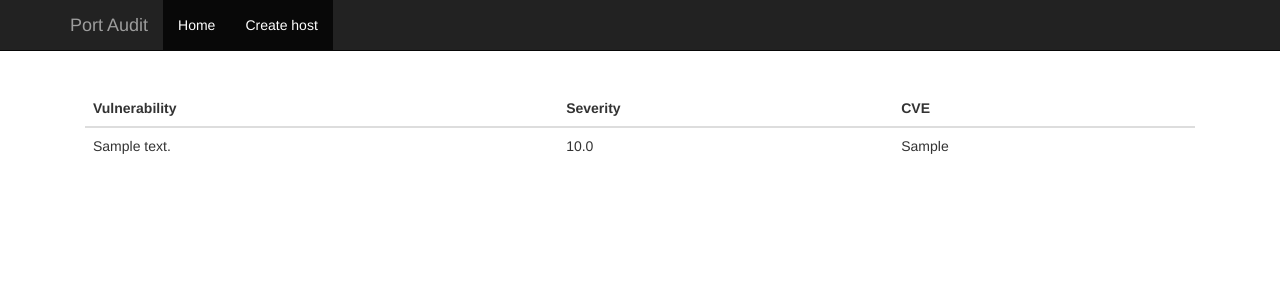
After one commit to BaronMsk/audit, a Django app: page /score/1 in a window 1280 px wide. The commit adds this page. Shown: the top 300 px of the page. Run offline with Django 3.2, Linux system fonts and the light colour scheme; tables that the repository leaves empty hold one stand-in row (values such as "Sample post"); parts of the project's set-up code (start-up, migrations or seed data) failed here and were passed over; some libraries are stand-ins or nearby versions.

Commit message:
add score page

```diff
--- a/audit/urls.py
+++ b/audit/urls.py
@@ -20,9 +20,10 @@ from task import views
 urlpatterns = [
     url(r'^admin/', admin.site.urls),
     url(r'^$',  views.index, name='index'),
-    url(r'^dell/(\d+)$',  views.delete_host, name='delete_host'),
+    url(r'^del/(\d+)$', views.delete_host, name='delete_host'),
     url(r'^play/(\d+)$',  views.play_host, name='play_host'),
     url(r'^host/(\d+)$',  views.host, name='host'),
+    url(r'^score/(\d+)$', views.score, name='score'),
     url(r'^create_host$', views.create_host, name='create_host'),
     url(r'^add$', views.host_add, name='host_add'),
 ]
--- a/task/models.py
+++ b/task/models.py
@@ -20,10 +20,10 @@ class Host(models.Model):
     def get_absolute_url(self):
         return '/host/%d' % self.pk
 
-    def dell(self, id):
+    def delete(self, id):
         try:
             Host.objects.filter(pk='%s' % id).delete()
-            HostDetails.objects.filter(detail_host_id='%s' % id).delete()
+            Vulnerability.objects.filter(host_id='%s' % id).delete()
             return True
         except:
             return False
@@ -46,7 +46,6 @@ class Host(models.Model):
                         CVEdetails.objects.create(cve=i, description=description_d, score=score_d)
                     else:
                         result = CVEdetails.objects.filter(cve=i).values()
-                        print result
 
 
         else:
@@ -76,25 +75,29 @@ class Host(models.Model):
             return False
 
 
-class HostDetails(models.Model):
-    detail_content = models.TextField(max_length=65000)
-    detail_host_id = models.TextField(max_length=20)
-    detail_date_audit = models.DateField(auto_now=True)
-    def __unicode__(self):
-        return u"%s %s" % self.detail_data_audit, self.detail_content
+class Vulnerability(models.Model):
+    programm = models.TextField(max_length=1000)
+    url = models.TextField(max_length=1000)
+    host_id = models.ImageField()
+    cve_list = models.TextField(max_length=65000, blank=True)
 
     def detail_content(self, id):
         details_list = Vulnerability.objects.filter(host_id='%s' % id)
         details_list = details_list.distinct()
         return details_list
 
+    def get_all_cve(self, id):
+        all_cve_list = []
+        all_cve = Vulnerability.objects.filter(host_id='%s' % id).values('cve_list')
+        for i in all_cve:
+            all_cve_list += [i['cve_list']]
+        return all_cve_list
 
-class Vulnerability(models.Model):
-    programm = models.TextField(max_length=1000)
-    url = models.TextField(max_length=1000)
-    host_id = models.ImageField()
-    cve_list = models.TextField(max_length=65000, blank=True)
-
+    def get_all_vulnerability(self, cve_id):
+        all_vulnerability = []
+        for i in cve_id.split(','):
+            all_vulnerability = CVEdetails.objects.filter(cve=i).values('description', 'score', 'cve')
+            return all_vulnerability
 
 class CVEdetails(models.Model):
     cve = models.TextField(max_length=65000)
--- a/task/views.py
+++ b/task/views.py
@@ -1,6 +1,6 @@
 from django.shortcuts import render
 from django.http import HttpResponse, HttpResponseRedirect
-from task.models import Host, HostDetails
+from task.models import Host, Vulnerability
 from django.template import Context, loader
 from task.forms import HostF
 
@@ -14,7 +14,7 @@ def index(request):
     return HttpResponse(template.render(context))
 
 def delete_host(request, id):
-    d = Host().dell(id)
+    d = Host().delete(id)
     if d == True:
         return HttpResponseRedirect('../')
     else:
@@ -24,14 +24,15 @@ def play_host(request, id):
     d = Host().play(id)
     if d == True:
         Host().get_info_vulners(id)
-        return HttpResponseRedirect('../')
+        host_url = '/host/' + id
+        return HttpResponseRedirect(host_url)
     else:
         return HttpResponseRedirect('./error/')
 
 
 def host(request, *args):
     id = args
-    details_list = HostDetails().detail_content(id)
+    details_list = Vulnerability().detail_content(id)
     template = loader.get_template('details.html')
     context = Context({
         'details_list': details_list,
@@ -54,3 +55,17 @@ def host_add(request):
     else:
         form = HostF()
     return render(request, 'host.html', {'hostname': form})
+
+
+def score(request, *args):
+    id = args
+    d = Vulnerability().get_all_cve(id)
+    result_vul = []
+    for i in d:
+        result_vul += [Vulnerability().get_all_vulnerability(i)]
+    template = loader.get_template('score.html')
+    context = Context({
+        'result_vul': result_vul,
+
+    })
+    return HttpResponse(template.render(context))
--- a/templates/base.html
+++ b/templates/base.html
@@ -55,6 +55,7 @@
         {% block index %}{% endblock %}
         {% block detail %}{% endblock %}
         {% block host %}{% endblock %}
+        {% block score %}{% endblock %}
       </div>
 
     </div><!-- /.container -->
--- /dev/null
+++ b/templates/score.html
@@ -0,0 +1,27 @@
+{% extends 'base.html' %}
+{% block score %}
+{%if result_vul%}
+<table class="table table-hover">
+    <thead>
+    <tr>
+        <th>Vulnerability</th>
+        <th>Severity</th>
+        <th>CVE</th>
+    </tr>
+    </thead>
+    <tbody>
+    {%for details in result_vul%}
+    <tr>
+        {%for str in details%}
+        <td>{{str.description}}</td>
+        <td>{{str.score}}</td>
+        <td>{{str.cve}}</td>
+        {%endfor%}
+    </tr>
+    {%endfor%}
+    </tbody>
+</table>
+{% else %}
+<p>No Host are available.</p>
+{%endif%}
+{% endblock %}
```
Also changed, not shown: task/get_port_audit.py (+0 -14 lines), templates/index.html (+4 -4 lines).
